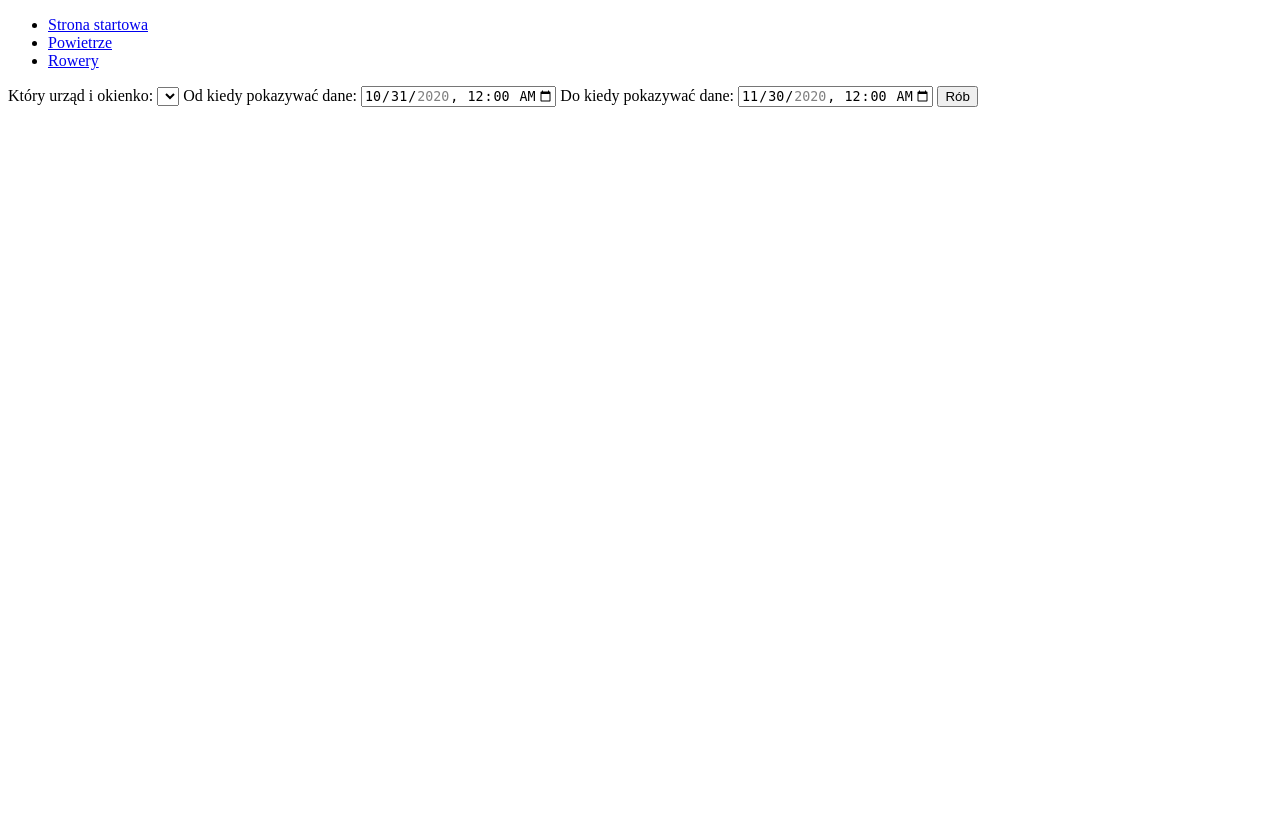
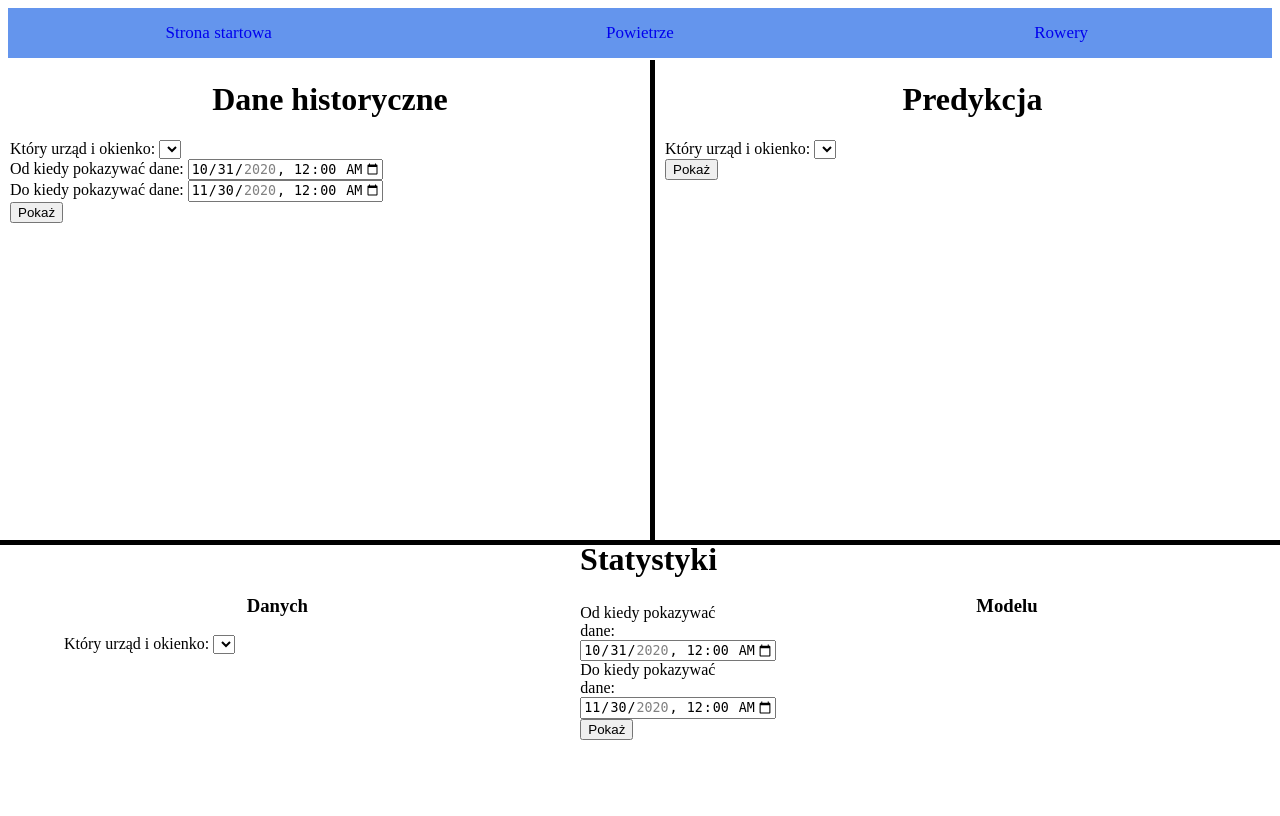
Before and after one commit to witoldmerkel/smart-city-predictions, a Flask app: page /urzedy in a window 1280 px wide. Before the commit the page ends 107 px from the top, so only its background shows below. Run offline with Flask 2, Linux system fonts and the light colour scheme; data that the repository does not hold is empty; some libraries are stand-ins or nearby versions.

Commit message:
interfejs dodanie nowej wersji interfejsu dla urzedow

```diff
--- a/Flask/static/urzedy_script.js
+++ b/Flask/static/urzedy_script.js
@@ -0,0 +1,55 @@
+    var zaladujDane = function () {
+        var settings = {
+            "async": true,
+            "crossDomain": true,
+            "url": "http://127.0.0.1:5000/urzedy/nazwy",
+            "method": "GET",
+            "dataType": 'json'
+        }
+        $.ajax(settings).done(function (response) {
+            for (i=0; i < response.length; i++){
+                var x = document.getElementById("urzedy_i_okienka");
+                var x_pred = document.getElementById("urzedy_i_okienka_pred");
+                var x_stat = document.getElementById("urzedy_i_okienka_stat");
+                var option = document.createElement("option");
+                var option_pred = document.createElement("option");
+                var option_stat = document.createElement("option");
+                option.text = (JSON.parse(response[i][0]).urzad).concat(": ", JSON.parse(response[i][0]).okienko);
+                option.value = JSON.parse(response[i][0]).idgrupy;
+                option_pred.text = (JSON.parse(response[i][0]).urzad).concat(": ", JSON.parse(response[i][0]).okienko);
+                option_pred.value = JSON.parse(response[i][0]).idgrupy;
+                option_stat.text = (JSON.parse(response[i][0]).urzad).concat(": ", JSON.parse(response[i][0]).okienko);
+                option_stat.value = JSON.parse(response[i][0]).idgrupy;
+                x.add(option);
+                x_pred.add(option_pred);
+                x_stat.add(option_stat);}})};
+
+    window.onload = zaladujDane();
+
+    var pobierzDane = function () {
+        var urzad = $('#urzedy_i_okienka').val();
+        var fromd = Date.parse($('#from').val())/1000;
+        var tod = Date.parse($('#to').val())/1000;
+        var settings = {
+            "async": true,
+            "crossDomain": true,
+            "url": "http://127.0.0.1:5000/urzedy/dane/" + urzad + "/" + fromd + "/" + tod,
+            "method": "GET",
+            "dataType": 'json'
+        }
+        $.ajax(settings).done(function (response) {
+            var tabela = document.getElementById("tabel");
+            tabela.innerHTML='';
+            var singleRow=document.createElement('tr');
+            singleRow.innerHTML += '<td>' + "Data i godzina" + '</td>';
+            singleRow.innerHTML += '<td>' + "Liczba osób w kolejce" + '</td>';
+            tabela.appendChild(singleRow);
+            for (i=0; i < response.length; i++){
+                var singleRow=document.createElement('tr');
+                const dateObject = new Date(JSON.parse(response[i][0]).timestamp * 1000)
+                const humanDateFormat = dateObject.toLocaleString()
+                singleRow.innerHTML += '<td>' + humanDateFormat + '</td>';
+                singleRow.innerHTML += '<td>' + JSON.parse(response[i][0]).liczbaklwkolejce + '</td>';
+                tabela.appendChild(singleRow);}
+
+})};
--- a/Flask/static/urzedy_style.css
+++ b/Flask/static/urzedy_style.css
@@ -0,0 +1,71 @@
+body {background-color: white;}
+li {display: inline;}
+.menu {
+  width: 100%;
+  height: 5%;
+  overflow: auto;
+  padding-top: 15px;
+  padding-bottom: 15px;
+  background-color: cornflowerblue;}
+.menu a {
+  float: left;
+  text-decoration: none;
+  font-size: 17px;
+  width: 33.33%;
+  text-align: center;
+  background-color: cornflowerblue;}
+.menu a:hover {
+  background-color: black;
+  color: white;}
+.split {
+  height: 60%;
+  width: 50%;
+  position: fixed;
+  z-index: 1;
+  top: 0;
+  overflow-x: hidden;
+  margin-top: 60px;
+  border-bottom: 5px solid black;}
+.left {
+  left: 0;
+  padding-left: 10px;
+  border-right: 5px solid black;}
+.right {
+  right: 0}
+.centered_r{
+  padding-left: 25px;}
+.container {
+  width: 100%;
+  height: 35%;}
+.leftpanel {
+  width: 33.33%;
+  height: 30%;
+  float: left;
+  border-collapse: collapse;
+  position: absolute;
+  top: 72%;
+  left: 5%;}
+.middlepanel {
+  width: 33.34%;
+  height: 30%;
+  float: left;
+  border-collapse: collapse;
+  position: absolute;
+  top: 65%;
+  left: 34%;}
+.rightpanel {
+  width: 33.33%;
+  height: 30%;
+  float: right;
+  border-collapse: collapse;
+  position: absolute;
+  top: 72%;
+  left: 62%;}
+.middlesubpannel{
+  width: 33.34%;
+  height: 30%;
+  float: left;
+  border-collapse: collapse;
+  position: absolute;
+  top: 35%;
+  left: 34%;}
--- a/Flask/templates/urzedy.html
+++ b/Flask/templates/urzedy.html
@@ -4,88 +4,106 @@
     <meta charset="UTF-8">
     <title>Urzedy tabela</title>
     <script src="http://code.jquery.com/jquery-1.11.0.min.js"></script>
-    <script type="text/javascript">
+    <script src="{{url_for('static', filename='urzedy_script.js') }}"></script>
+    <link rel="stylesheet" href="{{url_for('static', filename='urzedy_style.css') }}">
 
-    var zaladujDane = function () {
-        var settings = {
-            "async": true,
-            "crossDomain": true,
-            "url": "http://127.0.0.1:5000/urzedy/nazwy",
-            "method": "GET",
-            "dataType": 'json'
-        }
-        $.ajax(settings).done(function (response) {
-            for (i=0; i < response.length; i++){
-                var x = document.getElementById("urzedy_i_okienka");
-                var option = document.createElement("option");
-                option.text = (JSON.parse(response[i][0]).urzad).concat(": ", JSON.parse(response[i][0]).okienko);
-                option.value = JSON.parse(response[i][0]).idgrupy;
-                x.add(option);
-
-
-}})};
-    window.onload = zaladujDane();
-
-    var pobierzDane = function () {
-        var urzad = $('#urzedy_i_okienka').val();
-        var fromd = Date.parse($('#from').val())/1000;
-        var tod = Date.parse($('#to').val())/1000;
-        var settings = {
-            "async": true,
-            "crossDomain": true,
-            "url": "http://127.0.0.1:5000/urzedy/dane/" + urzad + "/" + fromd + "/" + tod,
-            "method": "GET",
-            "dataType": 'json'
-        }
-        $.ajax(settings).done(function (response) {
-            var tabela = document.getElementById("tabel");
-            tabela.innerHTML='';
-            var singleRow=document.createElement('tr');
-            singleRow.innerHTML += '<td>' + "Data i godzina" + '</td>';
-            singleRow.innerHTML += '<td>' + "Liczba osób w kolejce" + '</td>';
-            tabela.appendChild(singleRow);
-            for (i=0; i < response.length; i++){
-                var singleRow=document.createElement('tr');
-                const dateObject = new Date(JSON.parse(response[i][0]).timestamp * 1000)
-                const humanDateFormat = dateObject.toLocaleString()
-                singleRow.innerHTML += '<td>' + humanDateFormat + '</td>';
-                singleRow.innerHTML += '<td>' + JSON.parse(response[i][0]).liczbaklwkolejce + '</td>';
-                tabela.appendChild(singleRow);}
-
-})};
-    </script>
 </head>
 <body>
     <nav>
-        <ul class="menu">
+        <div class="menu">
             <li><a href="{{ url_for('home') }}">Strona startowa</a></li>
             <li><a href="{{ url_for('powietrze') }}">Powietrze</a></li>
             <li><a href="{{ url_for('velib') }}">Rowery</a></li>
-        </ul>
+        </div>
     </nav>
 
+
+
+<div class="split left">
+  <div class="centered">
+      <center><h1>Dane historyczne</h1></center>
 <label for="urzedy_i_okienka">Który urząd i okienko:</label>
 
 <select name="urzedy_i_okienka" id="urzedy_i_okienka">
 </select>
-
+<br>
 <label for="from">Od kiedy pokazywać dane:</label>
 
 <input type="datetime-local" id="from"
        name="from" value="2020-10-31T00:00"
        min="2020-10-01T00:00" max="2020-11-20T00:00">
-
+<br>
 <label for="to">Do kiedy pokazywać dane:</label>
 
 <input type="datetime-local" id="to"
        name="to" value="2020-11-30T00:00"
        min="2020-10-01T00:00" max="2020-11-30T00:00">
 
-<button onclick="pobierzDane()", id="rob">Rób</button>
+      <br>
+
+<button onclick="pobierzDane()", id="rob">Pokaż</button>
 
     <table id="tabel">
+    </table>
 
+  </div>
+</div>
+
+<div class="split right">
+  <div class="centered_r">
+    <center><h1>Predykcja</h1></center>
+<label for="urzedy_i_okienka_pred">Który urząd i okienko:</label>
+
+<select name="urzedy_i_okienka_pred" id="urzedy_i_okienka_pred">
+</select>
+      <br>
+
+<button onclick="pobierzDane_pred()", id="rob_pred">Pokaż</button>
+
+    <table id="tabel_pred">
     </table>
+  </div>
+</div>
+
+<div class="container">
+  <div class="leftpanel">
+    <center><h3>Danych</h3></center>
+      <label for="urzedy_i_okienka_stat">Który urząd i okienko:</label>
+
+<select name="urzedy_i_okienka_stat" id="urzedy_i_okienka_stat">
+</select>
+      <br>
+    <table id="tabel_danych">
+    </table>
+  </div>
+  <div class="middlepanel">
+      <center><h1>Statystyki</h1></center>
+          <div class="middlesubpannel">
+      <label for="from_stat">Od kiedy pokazywać dane:</label>
+
+<input type="datetime-local" id="from_stat"
+       name="from_stat" value="2020-10-31T00:00"
+       min="2020-10-01T00:00" max="2020-11-20T00:00">
+<br>
+<label for="to_stat">Do kiedy pokazywać dane:</label>
+
+<input type="datetime-local" id="to_stat"
+       name="to_stat" value="2020-11-30T00:00"
+       min="2020-10-01T00:00" max="2020-11-30T00:00">
+
+      <br>
+
+<button onclick="pobierzDane_stat()", id="rob_stat">Pokaż</button>
+
+          </div>
+      </div>
+
+  <div class="rightpanel">
+    <center><h3>Modelu</h3></center>
+      <table id="tabel_modelu">
+    </table>
+  </div>
+</div>
 
 </body>
 </html>
```
Also changed, not shown: Flask/templates/powietrze.html (+4 -3 lines), Flask/static/home_style.css (added).
